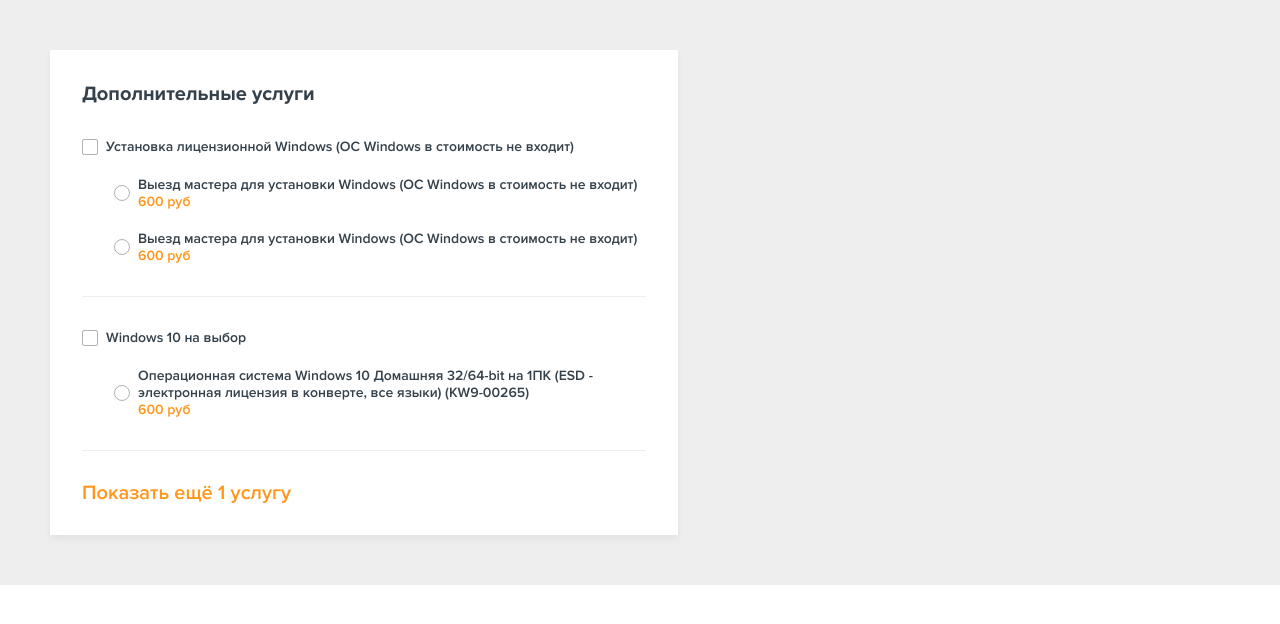
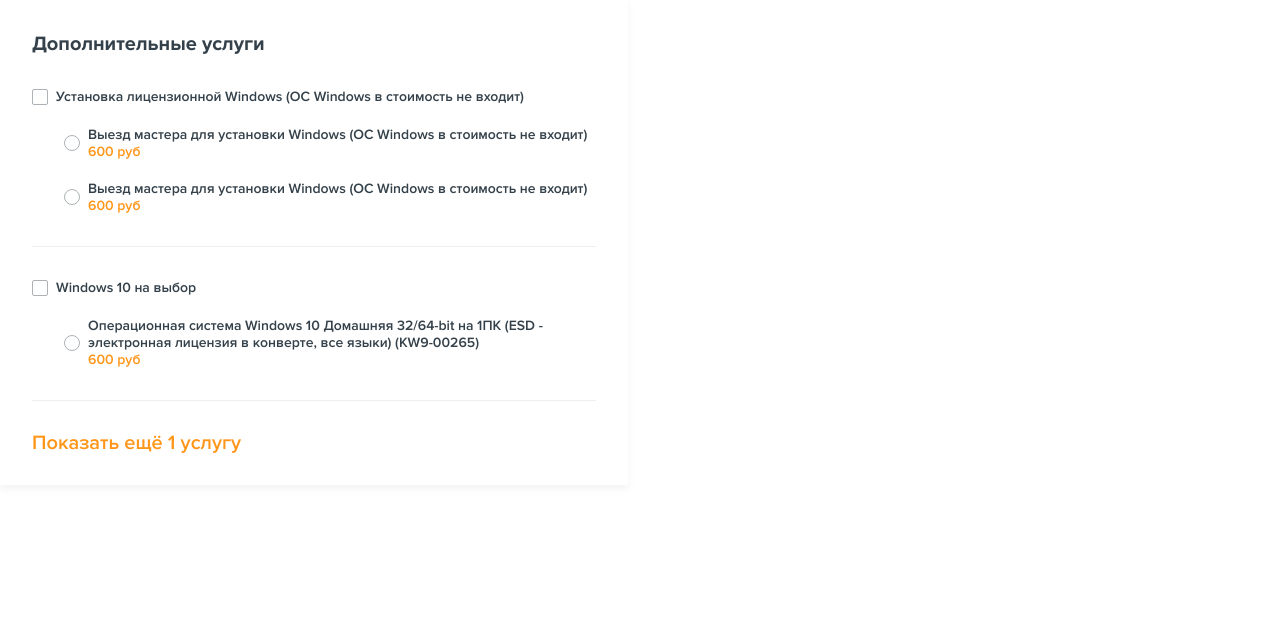
Before and after one commit to Twocram/botoland-test, a Next.js app: page / in a window 1280 px wide. Shown: the top 624 px of the page. Built offline with nearby package versions, Linux system fonts and the light colour scheme.

Commit message:
removed styles

```diff
--- a/pages/index.js
+++ b/pages/index.js
@@ -4,7 +4,7 @@
   const services = useSelector((state) => state.service.services);
   const dispatch = useDispatch();
   return (
-    <div style={{ padding: 50, background: '#eeeeee' }}>
+    <div>
       <AddServices services={services} dispatch={dispatch} />
     </div>
   );
```
